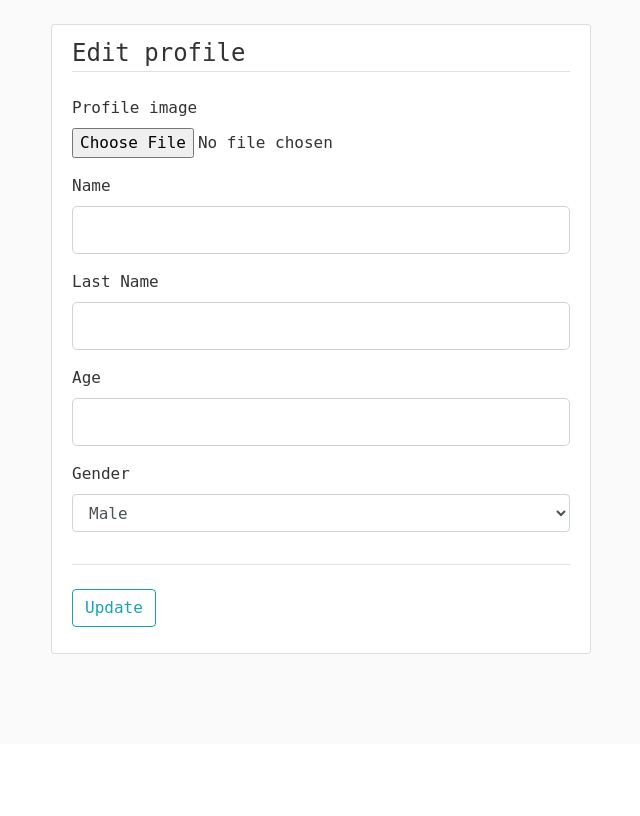
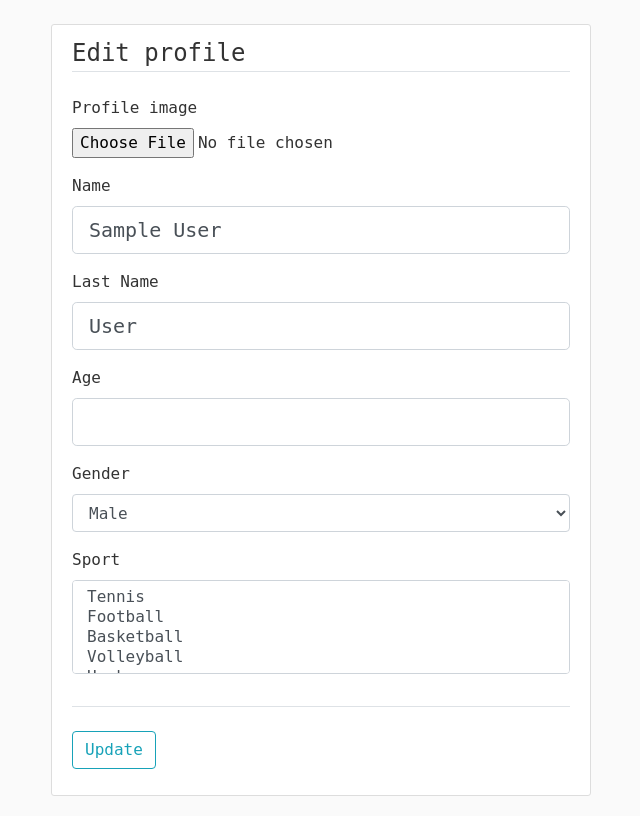
Before and after one commit to Werozel/PlayersPairingSystem, a Flask app: page /edit_profile in a window 1280 px wide. Shown: the part 56-872 px from the top of the page, without its empty margins (319-959 px from the left). Before the commit the page ends 710 px from the top, so only its background shows below. Run offline with Flask 2, Linux system fonts and the light colour scheme; the visitor is signed in with stand-in values (Sample User, id 1); data comes from the database, SQL or seed files in the repository; some libraries are stand-ins or nearby versions.

Commit message:
Добавил выбор вида спорта

```diff
--- /dev/null
+++ b/app_config.py
@@ -0,0 +1,3 @@
+
+DB_URI = 'postgresql://werozel:4Vii64sh@localhost:5432/sport'
+SECRET_KEY = '283cce05b35acb205528031cbdb167a8ae01f9e2'
--- a/constants/constants.py
+++ b/constants/constants.py
@@ -15,6 +15,11 @@ class Sports:
             4: Sports.volleyball,
             5: Sports.hockey
         }.get(n, None)
+
+    @staticmethod
+    def get_list():
+        return [Sports.tennis, Sports.football, Sports.basketball,
+                Sports.volleyball, Sports.hockey]
 
     selection = "Select sport:" + "\n"\
                 "1 - " + tennis + "\n"\
--- a/forms.py
+++ b/forms.py
@@ -1,8 +1,11 @@
 from flask_wtf import FlaskForm
 from flask_wtf.file import FileAllowed
-from wtforms import StringField, PasswordField, SubmitField, BooleanField, FileField, IntegerField, SelectField
+from wtforms import Field, RadioField, StringField, SelectMultipleField, PasswordField, SubmitField, BooleanField, FileField, IntegerField, SelectField
+from wtforms.widgets import ListWidget, CheckboxInput
 from wtforms.validators import DataRequired, Length, Email, EqualTo, ValidationError
+from flask_login import current_user
 from libs.User import User
+from constants.constants import Sports
 
 
 class RegistrationForm(FlaskForm):
@@ -37,15 +40,29 @@ class LoginForm(FlaskForm):
 	submit = SubmitField('Login')
 
 
+class SelectMultipleFields(SelectMultipleField):
+
+	def pre_validate(self, form):
+		pass
+
+	def process_formdata(self, valuelist):
+		self.data = valuelist
+
+class SportField(SelectMultipleField):
+	name = ListWidget(prefix_label=False)
+	check = CheckboxInput()
+
 class EditProfileForm(FlaskForm):
 	picture = FileField('Profile image', validators=[FileAllowed(['jpg', 'png', 'jpeg'])])
 	name = StringField('Name', validators=[DataRequired(), Length(max=30)])
 	last_name = StringField('Last Name', validators=[DataRequired(), Length(max=50)])
 	age = IntegerField('Age', validators=[])
 	gender_choices = [('Male', 'Male'), ('Female', 'Female')]  # (value, label)
-	gender = SelectField('Gender', default=18, choices=gender_choices)
+	gender = SelectField('Gender', choices=gender_choices)
+	sport_choices = [(i, i) for i in Sports.get_list()]
+	sport = SelectMultipleFields('Sport', choices=sport_choices)
 	submit = SubmitField('Update')
 
 	def validate_age(self, age):
-		if 10 > age.data > 100:
-			raise ValidationError('')
+		if age.data < 10 or age.data > 100:
+			raise ValidationError('Invalid age!')
--- a/server.py
+++ b/server.py
@@ -72,11 +72,12 @@ def edit_profile():
             current_user.last_name = form.last_name.data
             current_user.age = form.age.data
             current_user.gender = form.gender.data
+            print(form.sport.data)
             db.session.add(current_user)
             db.session.commit()
             flash('Profile updated!', 'success')
             return redirect(url_for('profile'))
-    return render_template("edit_profile.html", title="Edit profile", form=form)
+    return render_template("edit_profile.html", title="Edit profile", form=form, current_user=current_user)
 
 
 @app.route("/profile")
--- a/templates/edit_profile.html
+++ b/templates/edit_profile.html
@@ -24,7 +24,7 @@
                     {% endif %}
                 </div>
                 <div class="form-group">
-                    {{ form.name.label(class="form-control-label") }}
+                    {{ form.name.label(class="form-control-label", default=current_user.name) }}
                     {% if form.name.errors %}
                         {{ form.name(class="form-control form-control-lg is-invalid") }}
                         <div class="invalid-feedback>">
@@ -33,20 +33,20 @@
                             {% endfor %}
                         </div>
                     {% else %}
-                        {{ form.name(class="form-control form-control-lg") }}
+                        {{ form.name(class="form-control form-control-lg", value=current_user.name) }}
                     {% endif %}
                 </div>
                 <div class="form-group">
                     {{ form.last_name.label(class="form-control-label") }}
                     {% if form.last_name.errors %}
-                        {{ form.last_name(class="form-control form-control-lg is-invalid") }}
+                        {{ form.last_name(class="form-control form-control-lg is-in") }}
                         <div class="invalid-feedback>">
                             {% for error in form.last_name.errors %}
                                 <span>{{error}}</span>
                             {% endfor %}
                         </div>
                     {% else %}
-                        {{ form.last_name(class="form-control form-control-lg") }}
+                        {{ form.last_name(class="form-control form-control-lg", value=current_user.last_name) }}
                     {% endif %}
                 </div>
                 <div class="form-group">
@@ -59,7 +59,7 @@
                             {% endfor %}
                         </div>
                     {% else %}
-                        {{ form.age(class="form-control form-control-lg") }}
+                        {{ form.age(class="form-control form-control-lg", value=current_user.age) }}
                     {% endif %}
                 </div>
                 <div class="form-group">
@@ -67,6 +67,11 @@
                     {{ form.gender(class="form-control") }}
                 </div>
                 <!--{{ wtf.form_field(form.gender) }} -->
+                <div class="form-group">
+                    {{ form.sport.label(class="form-control-label") }}
+                    {{ form.sport(class="form-control", multiple="multiple") }}
+                </div>
+
             </fieldset>
             <legend class="border-bottom mb-4"></legend>
             <div class="form-group">
```
Also changed, not shown: constants/config.py (added, +7 -0 lines), static/buttons/baseline_edit_black_18dp.png (added), static/profile_pics/016c8abf5a82e319.jpg (added), static/profile_pics/2efbf178fb59e43c.jpg (added), static/profile_pics/aafc5e87df70ef1b.jpg (added), static/profile_pics/c698f94f543a7de1.jpg (added), static/profile_pics/ce975e044279c5d0.jpg (added), static/profile_pics/d7389f67b7268db6.jpg (added), static/profile_pics/db17457e32bfa2c8.jpg (added), static/profile_pics/f9953083c5b0c295.jpg (added), 1 other file.
